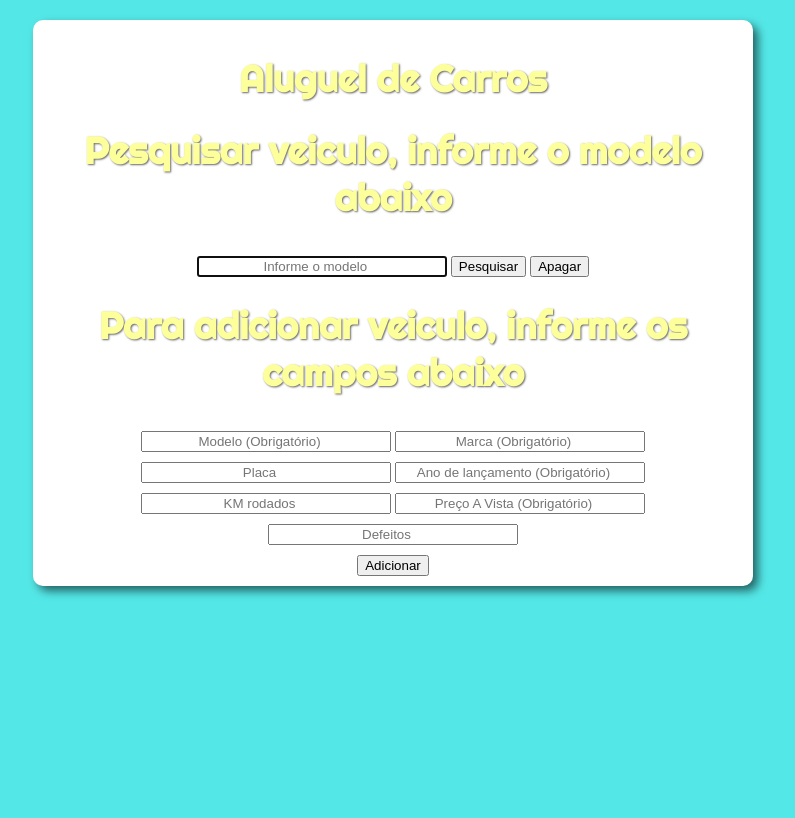
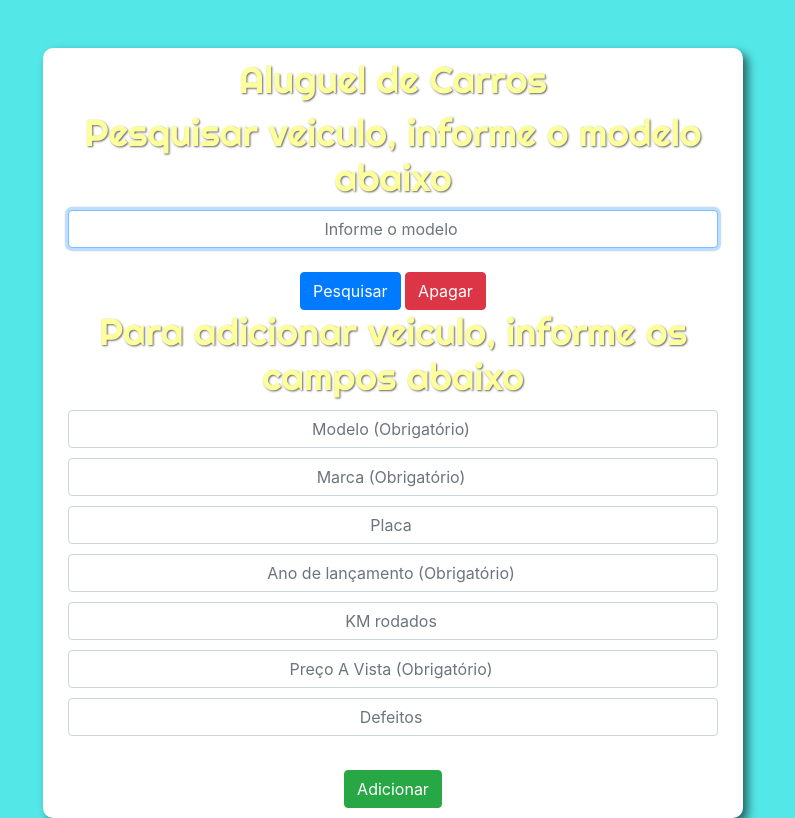
Before and after one commit to cafesao/Aluguel_Carros, a website built with webpack: page public/index.html in a window 1280 px wide. Shown: the whole page, without its empty margins (247-1042 px from the left). Built offline with nearby package versions, Linux system fonts and the light colour scheme; a web font is replaced by a local one.

Commit message:
[CS] HTML Principal

```diff
--- a/public/index.html
+++ b/public/index.html
@@ -5,32 +5,37 @@
     <meta name="viewport" content="width=device-width, initial-scale=1.0">
     <meta http-equiv="X-UA-Compatible" content="ie=edge">
     <title>Aluguel de Carros</title>
+    <link rel="stylesheet" href="https://stackpath.bootstrapcdn.com/bootstrap/4.1.3/css/bootstrap.min.css" integrity="sha384-MCw98/SFnGE8fJT3GXwEOngsV7Zt27NXFoaoApmYm81iuXoPkFOJwJ8ERdknLPMO" crossorigin="anonymous">
     <link rel="stylesheet" href="style.css">
 </head>
 <body>
-    <div id="interface">
+    <div id="interface" class="container-fluid mt-5">
         <h1>Aluguel de Carros</h1>
-        <div id="pesquisar">
+        <div id="pesquisar" class="container-fluid">
             <h1>Pesquisar veiculo, informe o modelo abaixo</h1>
-            <input type="search" id="modeloInput" placeholder="Informe o modelo" autofocus>
-            <button type="submit" id="pesquisarButton">Pesquisar</button>
-            <button type="submit" id="apagarButton">Apagar</button>
+            <input type="search" id="modeloInput" class="form-control" placeholder="Informe o modelo" autofocus>
+            <br>
+            <button type="submit" id="pesquisarButton" class="btn btn-primary">Pesquisar</button>
+            <button type="submit" id="apagarButton" class="btn btn-danger">Apagar</button>
             <div id="resultado"></div>
         </div>
-        <div id="adicionar">
+        <div id="adicionar" class="container-fluid">
             <h1>Para adicionar veiculo, informe os campos abaixo</h1>
-            <input type="search" id="modelInput" placeholder="Modelo (Obrigatório)">
-            <input type="search" id="marcaInput" placeholder="Marca (Obrigatório)">
-            <input type="search" id="placaInput" placeholder="Placa">
-            <input type="search" id="anoInput" placeholder="Ano de lançamento (Obrigatório)">
-            <input type="search" id="kmInput" placeholder="KM rodados">
-            <input type="search" id="precoInput" placeholder="Preço A Vista (Obrigatório)">
-            <input type="search" id="defeitosInput" placeholder="Defeitos">
+            <input type="search" id="modelInput" class="form-control" placeholder="Modelo (Obrigatório)">
+            <input type="search" id="marcaInput" class="form-control" placeholder="Marca (Obrigatório)">
+            <input type="search" id="placaInput" class="form-control" placeholder="Placa">
+            <input type="search" id="anoInput" class="form-control" placeholder="Ano de lançamento (Obrigatório)">
+            <input type="search" id="kmInput" class="form-control" placeholder="KM rodados">
+            <input type="search" id="precoInput" class="form-control" placeholder="Preço A Vista (Obrigatório)">
+            <input type="search" id="defeitosInput" class="form-control" placeholder="Defeitos">
             <br>
-            <button type="submit" id="adicionarButton">Adicionar</button>
+            <button type="submit" id="adicionarButton" class="btn btn-success">Adicionar</button>
         </div>
-        <div id="carregandoDiv"></div>
+        <div id="carregandoDiv" class="container-fluid"></div>
     </div>
-<script src="bundle.js"></script>
+    <script src="https://code.jquery.com/jquery-3.3.1.slim.min.js" integrity="sha384-q8i/X+965DzO0rT7abK41JStQIAqVgRVzpbzo5smXKp4YfRvH+8abtTE1Pi6jizo" crossorigin="anonymous"></script>
+    <script src="https://cdnjs.cloudflare.com/ajax/libs/popper.js/1.14.3/umd/popper.min.js" integrity="sha384-ZMP7rVo3mIykV+2+9J3UJ46jBk0WLaUAdn689aCwoqbBJiSnjAK/l8WvCWPIPm49" crossorigin="anonymous"></script>
+    <script src="https://stackpath.bootstrapcdn.com/bootstrap/4.1.3/js/bootstrap.min.js" integrity="sha384-ChfqqxuZUCnJSK3+MXmPNIyE6ZbWh2IMqE241rYiqJxyMiZ6OW/JmZQ5stwEULTy" crossorigin="anonymous"></script>
+    <script src="bundle.js"></script>
 </body>
 </html>
```
